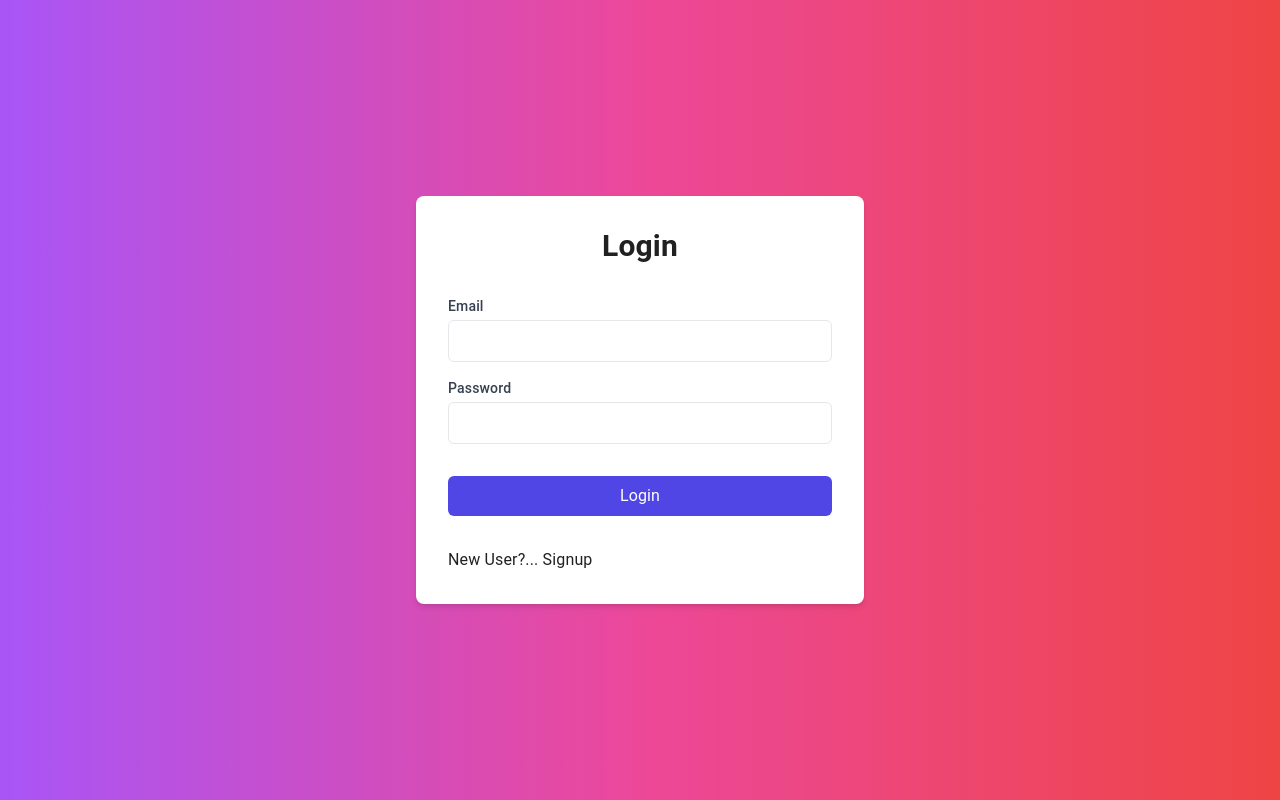
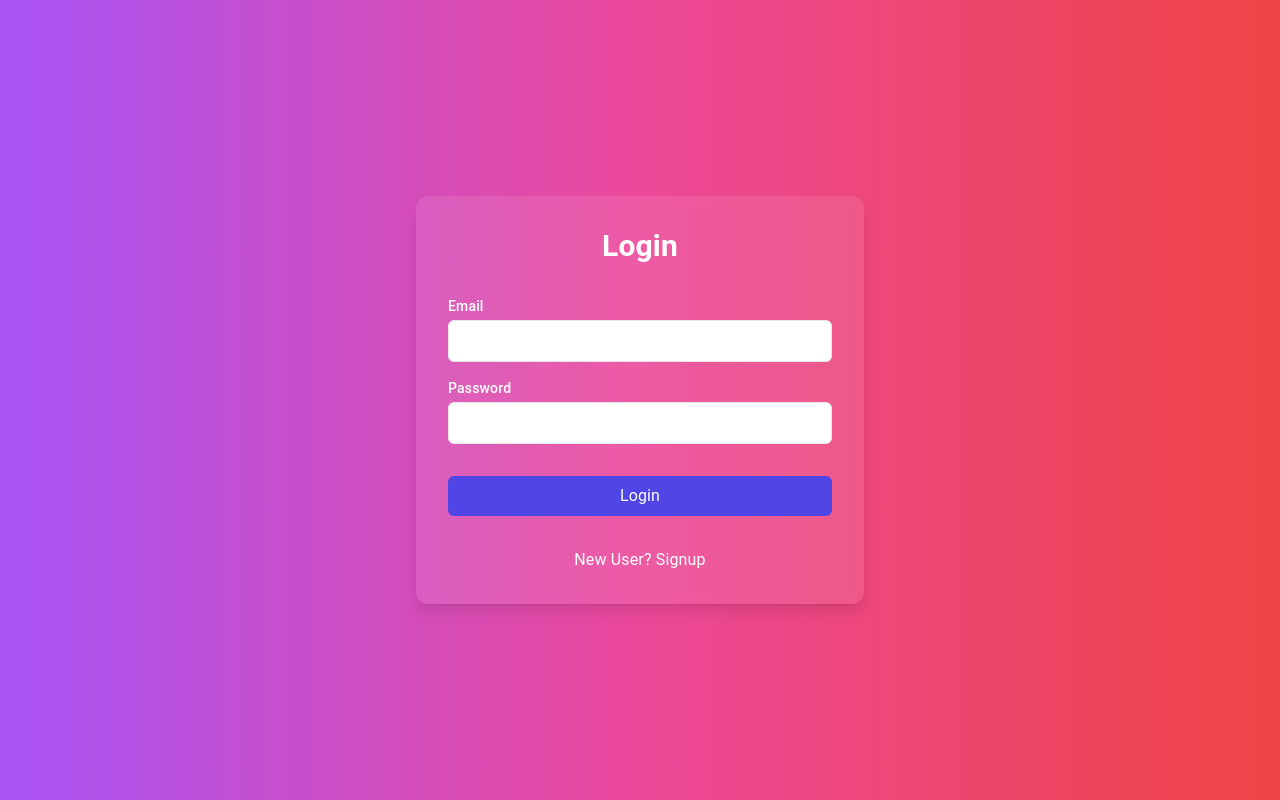
Before and after one commit to bhagat272/BlogApp, a React (Create React App) app in the folder blog-app/: page /login in a window 1280 px wide. Built offline with nearby package versions, Linux system fonts and the light colour scheme; no server answers.

Commit message:
finalized

```diff
--- a/blog-app/src/pages/Login.jsx
+++ b/blog-app/src/pages/Login.jsx
@@ -9,7 +9,8 @@ const Login = () => {
   const [email, setEmail] = useState('');
   const [password, setPassword] = useState('');
   const { user, status, error } = useSelector((state) => state.auth);
-const token = localStorage.getItem("token")
+  const token = localStorage.getItem("token");
+
   const handleLogin = () => {
     dispatch(loginUser({ email, password }));
   };
@@ -21,22 +22,20 @@ const token = localStorage.getItem("token")
   }, [user, navigate]);
 
   useEffect(() => {
-    // Check if the token and author are already in localStorage
     const token = localStorage.getItem('token');
     const author = localStorage.getItem('author');
     if (token && author) {
-      // You can set the state or do any other required logic here
       console.log('User is already logged in with author:', author);
     }
   }, []);
 
   return (
     <div className="flex items-center justify-center min-h-screen bg-gradient-to-r from-purple-500 via-pink-500 to-red-500">
-      <div className="w-full max-w-md p-8 space-y-8 bg-white rounded-lg shadow-md">
-        <h2 className="text-3xl font-bold text-center">Login</h2>
+      <div className="w-full max-w-md p-8 space-y-8 bg-white bg-opacity-10 backdrop-blur-sm p-10 rounded-xl shadow-lg">
+        <h2 className="text-3xl font-bold text-center text-white">Login</h2>
         <div className="space-y-4">
           <div>
-            <label htmlFor="email" className="block text-sm font-medium text-gray-700">Email</label>
+            <label htmlFor="email" className="block text-sm font-medium text-white">Email</label>
             <input
               id="email"
               type="email"
@@ -46,7 +45,7 @@ const token = localStorage.getItem("token")
             />
           </div>
           <div>
-            <label htmlFor="password" className="block text-sm font-medium text-gray-700">Password</label>
+            <label htmlFor="password" className="block text-sm font-medium text-white">Password</label>
             <input
               id="password"
               type="password"
@@ -66,7 +65,7 @@ const token = localStorage.getItem("token")
         >
           {status === 'loading' ? 'Logging in...' : 'Login'}
         </button>
-        <p>New User?... <Link className='hover:underline hover:ring-indigo-500' to='/'>Signup</Link></p>
+        <p className="text-center text-white">New User? <Link className="hover:underline" to="/">Signup</Link></p>
       </div>
     </div>
   );
--- a/blog-app/src/pages/Signup.jsx
+++ b/blog-app/src/pages/Signup.jsx
@@ -42,8 +42,8 @@ const Signup = () => {
   };
 
   return (
-    <div className="flex items-center justify-center min-h-screen bg-gray-100 bg-gradient-to-r from-purple-500 via-pink-500 to-red-500">
-      <div className="w-full max-w-md p-8 space-y-6 bg-white rounded-lg shadow-md">
+    <div className="flex items-center p-3 justify-center min-h-screen bg-gray-100 bg-gradient-to-r from-purple-500 via-pink-500 to-red-500">
+      <div className="w-full max-w-md p-18 space-y-6 bg-white bg-opacity-10  p-10 rounded-xl shadow-lg">
         <h2 className="text-2xl font-bold text-center text-gray-800">Sign Up</h2>
         <div>
           <label className="block text-gray-700">Name</label>
```
